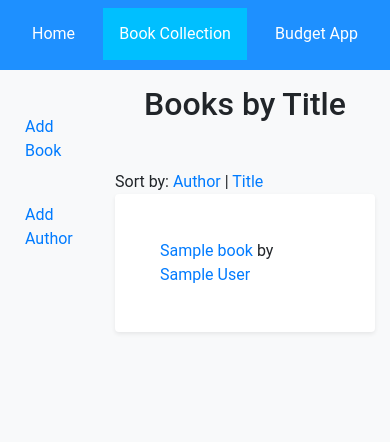
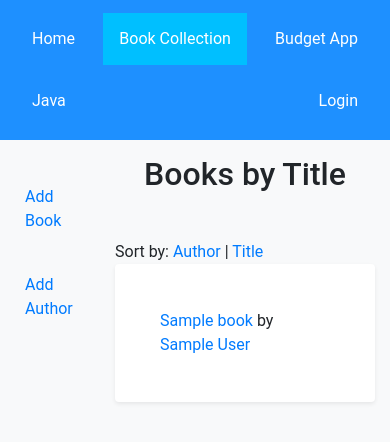
Before and after one commit to wzsamuels/PortfolioWebsite, a Django app: template books/templates/books/index.html in a window 390 px wide. Shown: the top 442 px of the page. Run offline with Django 3.2, Linux system fonts and the light colour scheme; the template is opened without the code that fills it: most values are stand-ins (such as "Sample title", 1, 10 or a date in 2020); some libraries are stand-ins or nearby versions.

Commit message:
Adjusted CCS to make top navbar more responsive on mobile.

```diff
--- a/books/static/books/styles.css
+++ b/books/static/books/styles.css
@@ -2,6 +2,8 @@
 <html lang="en">
   <head>
     <style>
+
+    /* Page content */
 
     body {
         margin: 0;
@@ -17,6 +19,21 @@
         font-family:'Roboto', sans-serif;
     }
 
+     /* Same as the width of the sidenav */
+    .main {
+        margin-left: 100px;
+    }
+
+    h2 {
+        margin-top: 15px;
+        text-align: center;
+    }
+    h3 {
+        text-align: center;
+    }
+
+    /* Ordered lists */
+
     ul.list {
       	list-style-type: none;
       	margin: 5px;
@@ -28,6 +45,8 @@
         padding: 20px 20px;
         text-decoration: none;
     }
+
+    /* Nav Bar */
 
     .navbar {
         overflow: hidden;
@@ -114,14 +133,6 @@
       	font-size:16px;
     }
 
-    h2 {
-        margin-top: 15px;
-        text-align: center;
-    }
-    h3 {
-        text-align: center;
-    }
-
     legend {
         text-align: center;
     }
@@ -169,13 +180,21 @@
 
     /* Responsive layout - when the screen is less than 600px wide, make the two columns stack on top of each other instead of next to each other */
     @media screen and (max-width: 600px) {
-        .col-25, .col-75, .row, input[type=submit] {
+        .col-25, .col-75, .row, .navbar, input[type=submit] {
             width: 100%;
             margin-top: 0;
         }
 
+        .navbar {
+            height: 140px;
+        }
+
         .open-button-right, .open-button-left {
             float:none;
+        }
+
+        .sidenav {
+            margin-top: 140px;
         }
     }
 
@@ -263,11 +282,6 @@
         opacity: 1;
     }
 
-    /* Page content */
-    .main {
-        margin-left: 100px; /* Same as the width of the sidenav */
-    }
-
     </style>
   </head>
 </html>
```
